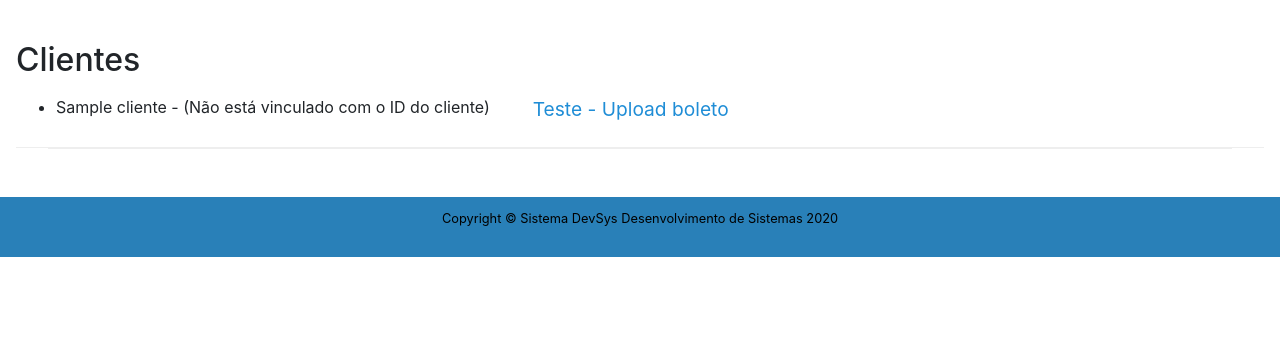
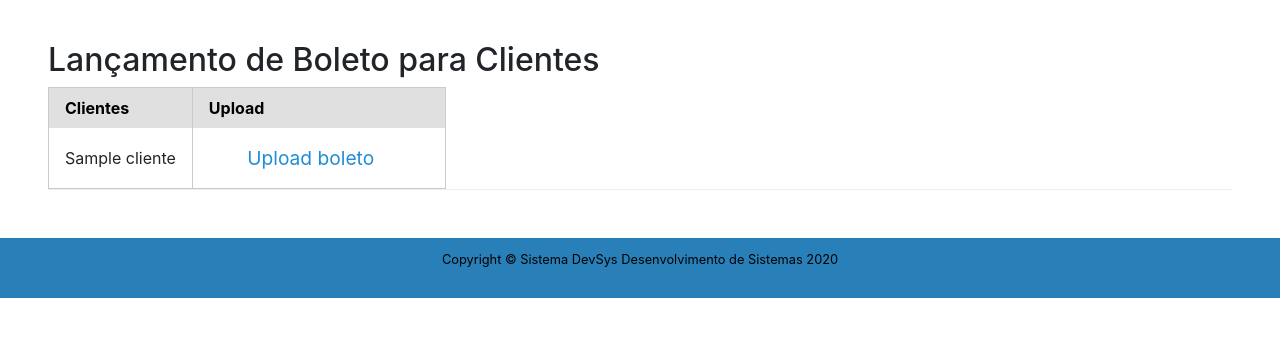
Before and after one commit to CesarAugusto88/sistemadevsys, a Django app: page /devsys/bols/clientes in a window 1280 px wide. Shown: the part 63-400 px from the top of the page. Run offline with Django 3.2, Linux system fonts and the light colour scheme; a user stored in the database is signed in; tables that the repository leaves empty hold one stand-in row (values such as "Sample post"); some libraries are stand-ins or nearby versions.

Commit message:
Atualizado templates

```diff
--- a/core/templates/upload_boletos_clientes.html
+++ b/core/templates/upload_boletos_clientes.html
@@ -1,30 +1,61 @@
 {% extends "base-funcionario.html" %}
 
 {% block content %}
+
+{% comment %}
 <div class="pure-g-r content-ribbon">
     <div class="pure-u-1">
-
         <div class="content-ribbon" style="margin: 0 -2em 0 -2em;">
             <h2>Clientes</h2>
             <div class="pure-u-1">
                 {% for cliente in clientes %}
                     <ul>
                         <li>
-                    {{ cliente.nome }} - (Não está vinculado com o ID do cliente)
-                    <!--TODO: vincular para cada cliente específico cada boleto ID -->
+                        {{ cliente.nome }}
                         <a class="navbar-brand pure-button pure-button-primary"
                             href="{% url 'upload_bol' %}" >
                             <span class="icono-document" aria-hidden="true"></span>
-                        Teste - Upload boleto
+                            Upload boleto
                         </a>
                         </li>
                     </ul>
                 {% endfor %}
             </div>
-
         </div>
     </div>
 </div>
+{% endcomment %}
 
+<!--#########################-->
+<div class="content-ribbon">
+    {% block content_header %}
+      <h2>Lançamento de Boleto para Clientes</h2>
+    {% endblock %}
+    <div class="pure-u-1">
+        <table class="pure-table pure-table-bordered">
+            <thead>
+                <tr>
+                <th>Clientes</th>
+                <th>Upload</th>
+                </tr>
+            </thead>
+            <tbody>
+                {% for cliente in clientes %}
+                <tr>
+                    <td>{{ cliente.nome }}</td>
+                    <td>
+                        <a class="navbar-brand pure-button pure-button-primary"
+                        href="{% url 'upload_bol' %}" >
+                        <span class="icono-document" aria-hidden="true"></span>
+                        Upload boleto
+                        </a>
+                    </td>
+                </tr>
+                {% endfor %}
+            </tbody>
+        </table>
+    </div>
+</div>
+<!--##########################################-->
 
 {% endblock %}
```
Also changed, not shown: core/templates/upload_bol.html (+1 -10 lines). Lines whose indentation alone changed are shown as unchanged.
